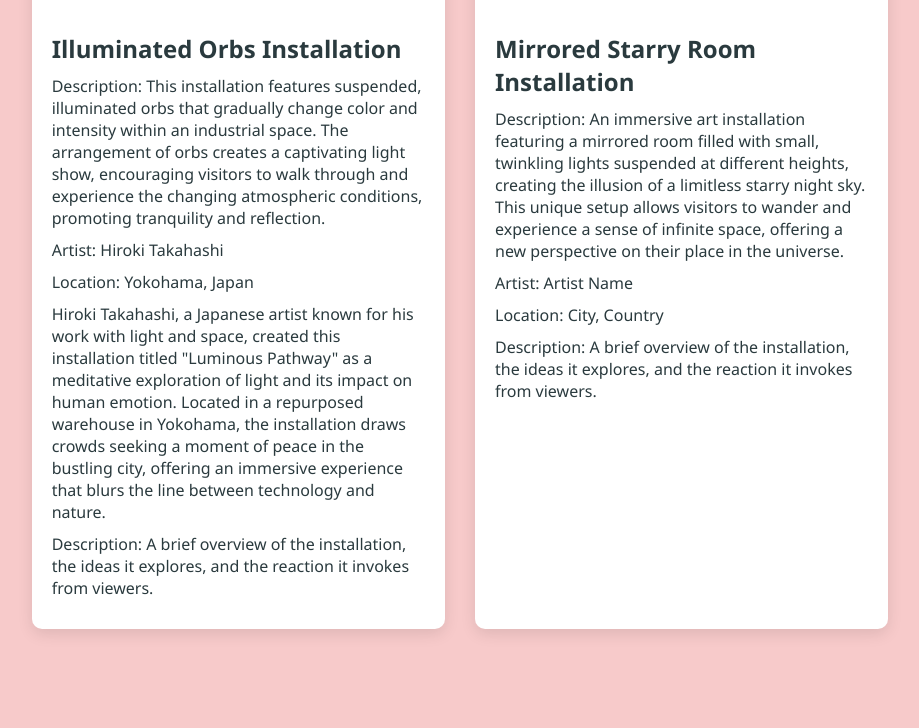
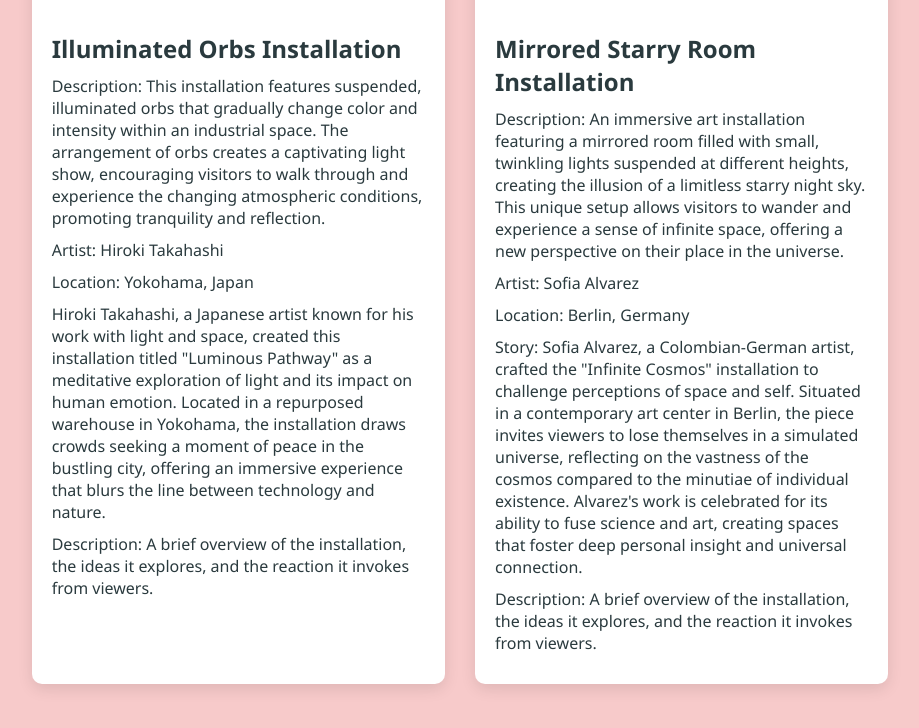
Before and after one commit to gladstone28/types-of-graffitti-2, a plain HTML site: page installation-art.html in a window 1280 px wide. Shown: the part 761-1489 px from the top of the page, without its empty margins (180-1099 px from the left). Before the commit the page ends 1440 px from the top, so only its background shows below. Drawn offline with Linux system fonts and the light colour scheme.

Commit message:
modify installation-art.html and paste-up.html

```diff
--- a/installation-art.html
+++ b/installation-art.html
@@ -62,8 +62,12 @@
                 <h2>Mirrored Starry Room Installation</h2>
                 <p>Description: An immersive art installation featuring a mirrored room filled with small, twinkling lights suspended at different heights, creating the illusion of a limitless starry night sky. This unique setup allows visitors to wander
                     and experience a sense of infinite space, offering a new perspective on their place in the universe.</p>
-                <p>Artist: Artist Name</p>
-                <p>Location: City, Country</p>
+
+                <p>Artist: Sofia Alvarez</p>
+                <p>Location: Berlin, Germany</p>
+                <p>Story: Sofia Alvarez, a Colombian-German artist, crafted the "Infinite Cosmos" installation to challenge perceptions of space and self. Situated in a contemporary art center in Berlin, the piece invites viewers to lose themselves in a
+                    simulated universe, reflecting on the vastness of the cosmos compared to the minutiae of individual existence. Alvarez's work is celebrated for its ability to fuse science and art, creating spaces that foster deep personal insight
+                    and universal connection.</p>
                 <p>Description: A brief overview of the installation, the ideas it explores, and the reaction it invokes from viewers.</p>
             </div>
         </div>
```
Also changed, not shown: paste-up.html (+1 -1 lines).
